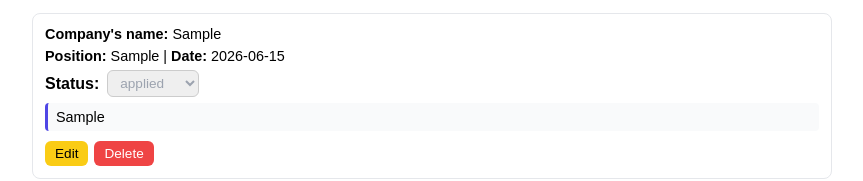
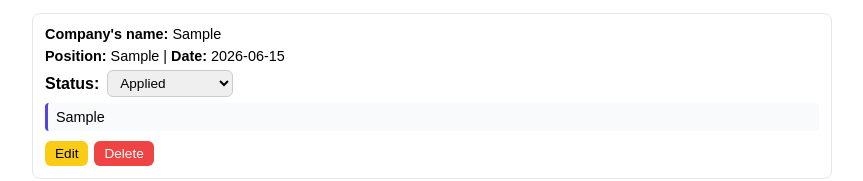
Before and after one commit to HanKwan/Job-application-tracker, a React (Vite) app in the folder frontend/: page / in a window 1280 px wide. Both pictures are taken after typing "Sample", "Sample", "Sample" into the empty fields and a click on the button "Add". Shown: the part 255-436 px from the top of the page, without its empty margins (208-1071 px from the left). Built offline with nearby package versions, Linux system fonts and the light colour scheme.

Commit message:
added more status choices with diff coloring

```diff
--- a/frontend/src/components/ApplicationItem.tsx
+++ b/frontend/src/components/ApplicationItem.tsx
@@ -10,7 +10,14 @@ interface ApplicationProps {
 
 const ApplicationItem = ({ app, onUpdate, onDelete, onEditClick }: ApplicationProps) => {
 
-    const statuses = ["applied", "interview", "offer", "reject"]
+    const statuses = ["Applied",
+                        "Screening",
+                        "Interview-1",
+                        "Interview-2",
+                        "Interview-3",
+                        "Final-interview",
+                        "Offered",
+                        "Rejected"]
 
     return (
         <div className="app-item">
--- a/frontend/src/css/AppItem.css
+++ b/frontend/src/css/AppItem.css
@@ -75,10 +75,14 @@
 }
 
 /* Status colors */
-.status-applied { color: #9ca3af; }
-.status-interview { color: #f59e0b; }
-.status-offer { color: #22c55e; }
-.status-reject { color: #ef4444; }
+.status-Applied { color: #60A5FA; }
+.status-Screening{ color: #A78BFA;}
+.status-Interview-1 { color: #FBBF24; }
+.status-Interview-2 { color: #FB923C; }
+.status-Interview-3 { color: #F97316; }
+.status-Final-interview { color: #d86060; }
+.status-Offered { color: #22c55e; }
+.status-Rejected { color: #6B7280; }
 
 /* Mobile */
 @media (max-width: 755px) {
```
